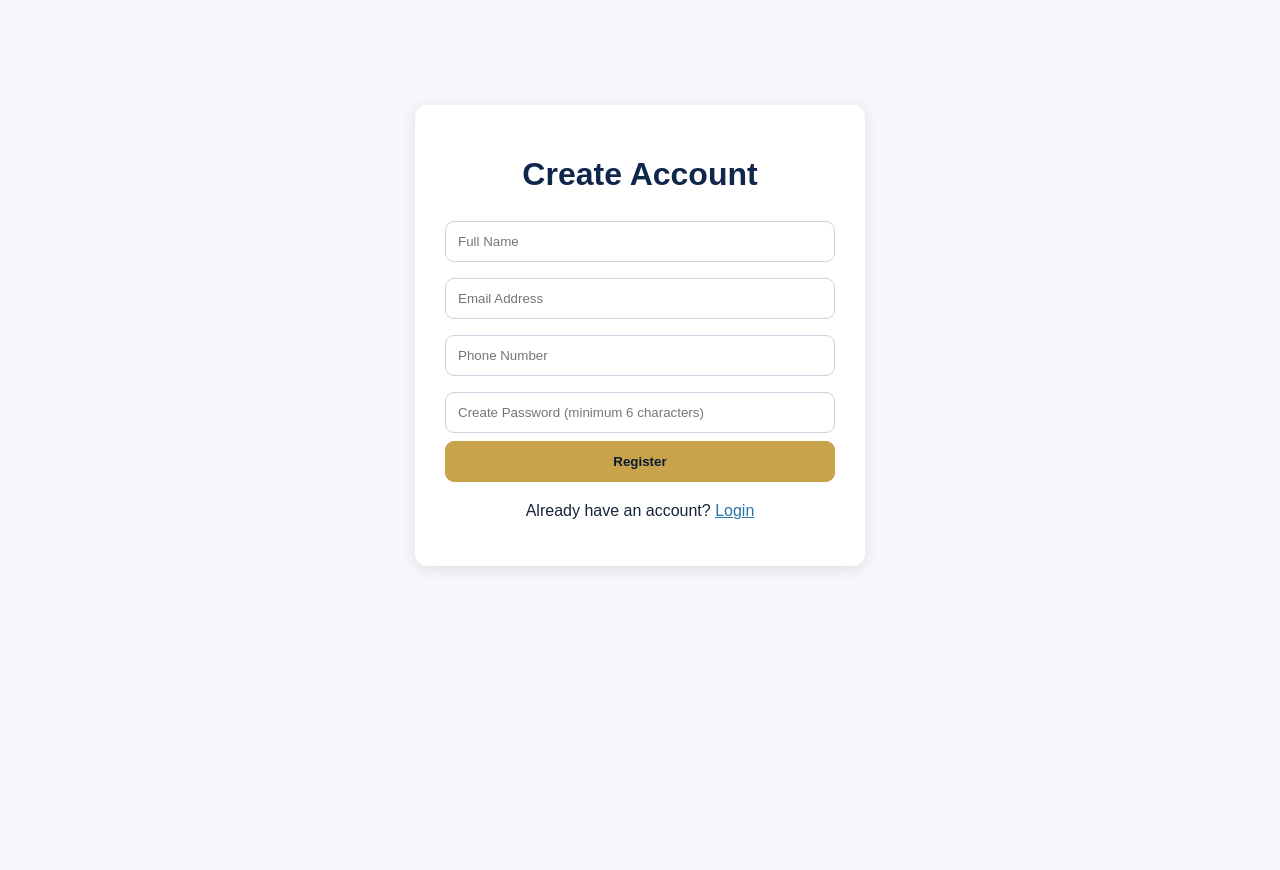
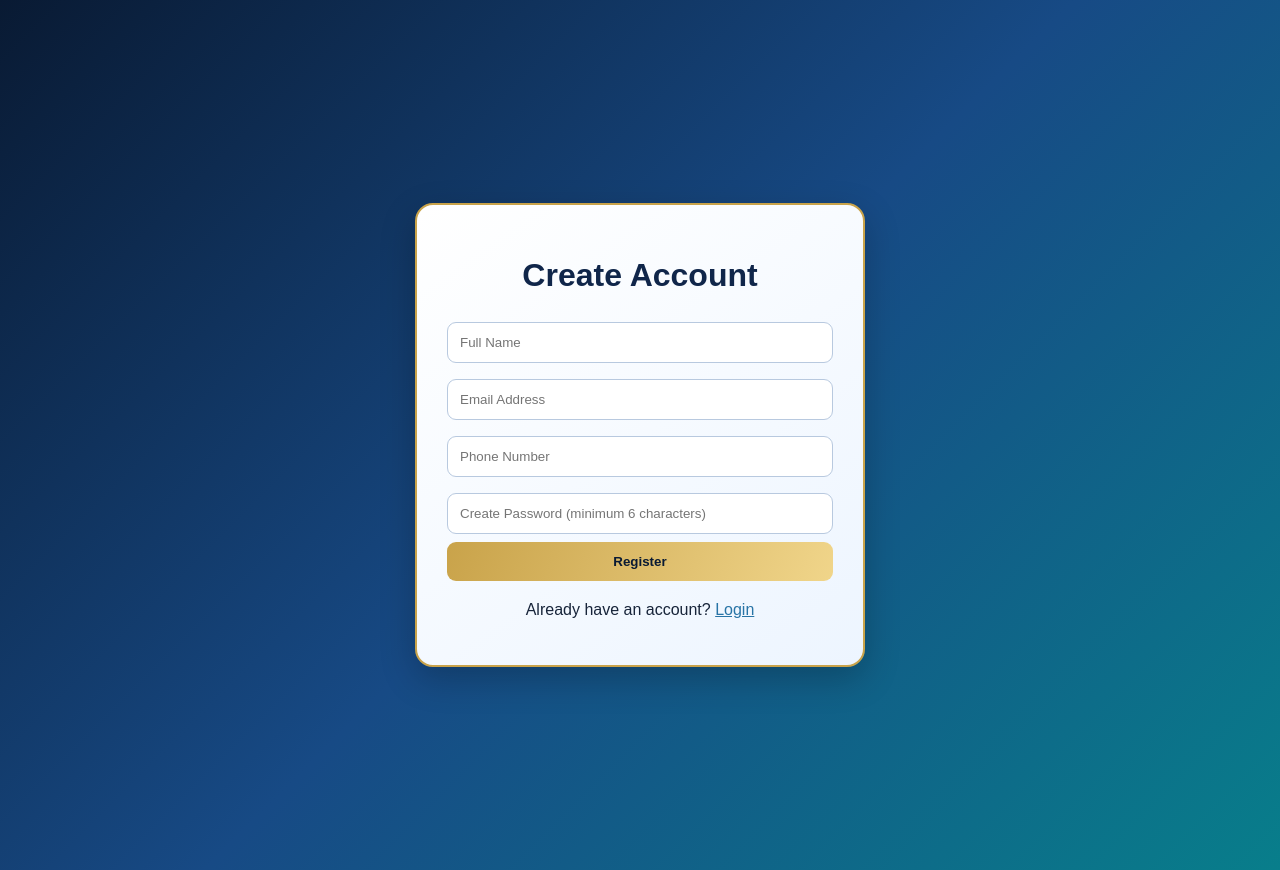
Before and after one commit to anily9536-rgb/hinreal-home-service, a Next.js app: page /register in a window 1280 px wide. Before the commit the page ends 800 px from the top, so only its background shows below. Built offline with nearby package versions, Linux system fonts and the light colour scheme; no server answers.

Commit message:
Update main className for public authentication page

```diff
--- a/app/register/page.tsx
+++ b/app/register/page.tsx
@@ -44,8 +44,8 @@ export default function RegisterPage() {
   }
 
   return (
-    <main className="container">
-      <div
+    <main className="container public-auth-page">
+      <div className="public-auth-card"
         style={{
           maxWidth: "450px",
           margin: "50px auto",
```
